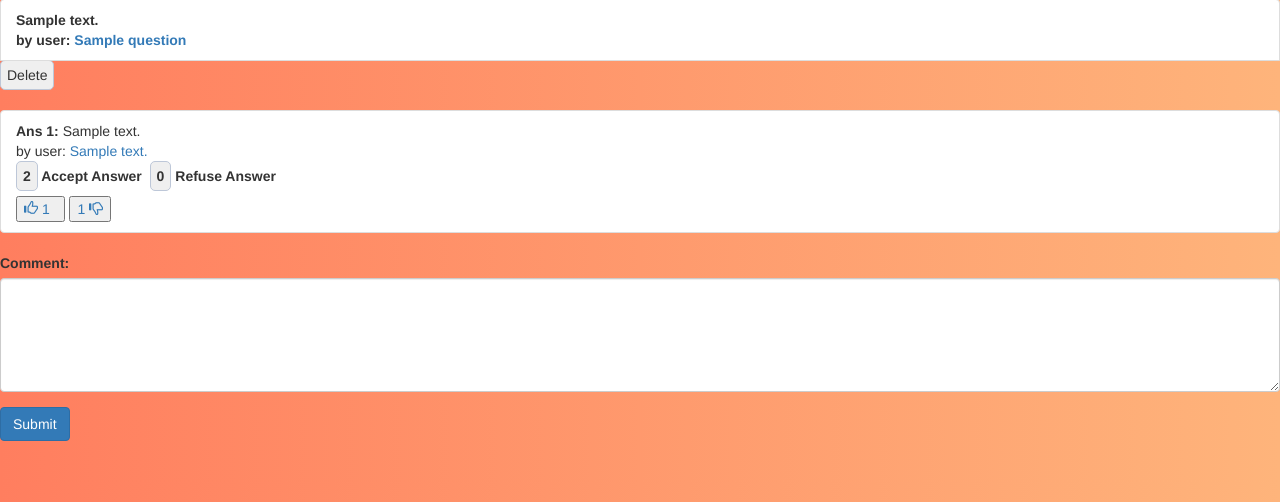
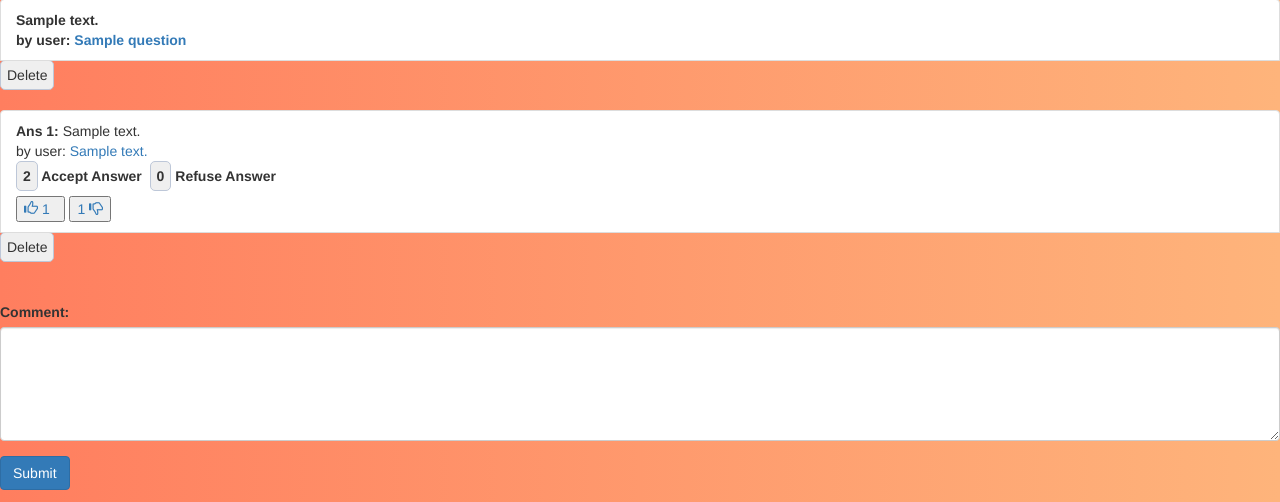
Before and after one commit to JoComp27/SOEN341-SA1, a PHP site: page /App/PHP_HTML/answer.php?id=1 in a window 1280 px wide. Shown: the part 116-618 px from the top of the page. Run offline with PHP 8.4, Linux system fonts and the light colour scheme; the visitor is signed in with stand-in values (Sample User, id 1); tables that the repository leaves empty hold one stand-in row (values such as "Sample post").

Commit message:
#124 user will be able to delete answer if he/she created it

```diff
--- a/App/PHP_HTML/answer.php
+++ b/App/PHP_HTML/answer.php
@@ -144,6 +144,13 @@ if (isset($_POST['submit']) && isset($_SESSION['user_id'])) {
                     <span class="like"><i class="glyphicon glyphicon-thumbs-down"></i></span>
                 </a></button>
         </li>
+        <li>
+            <?php
+            if (isset($_SESSION['user_id']) && $_SESSION['user_id'] == $answer_by_id) { // only the user that created the answer can delete it
+                include(__DIR__ . '\deleteAnswer\delete_answer_view.php');
+            }; ?>
+        </li>
+        <br/>
 
         <?php $a++;
     } ?>
```
